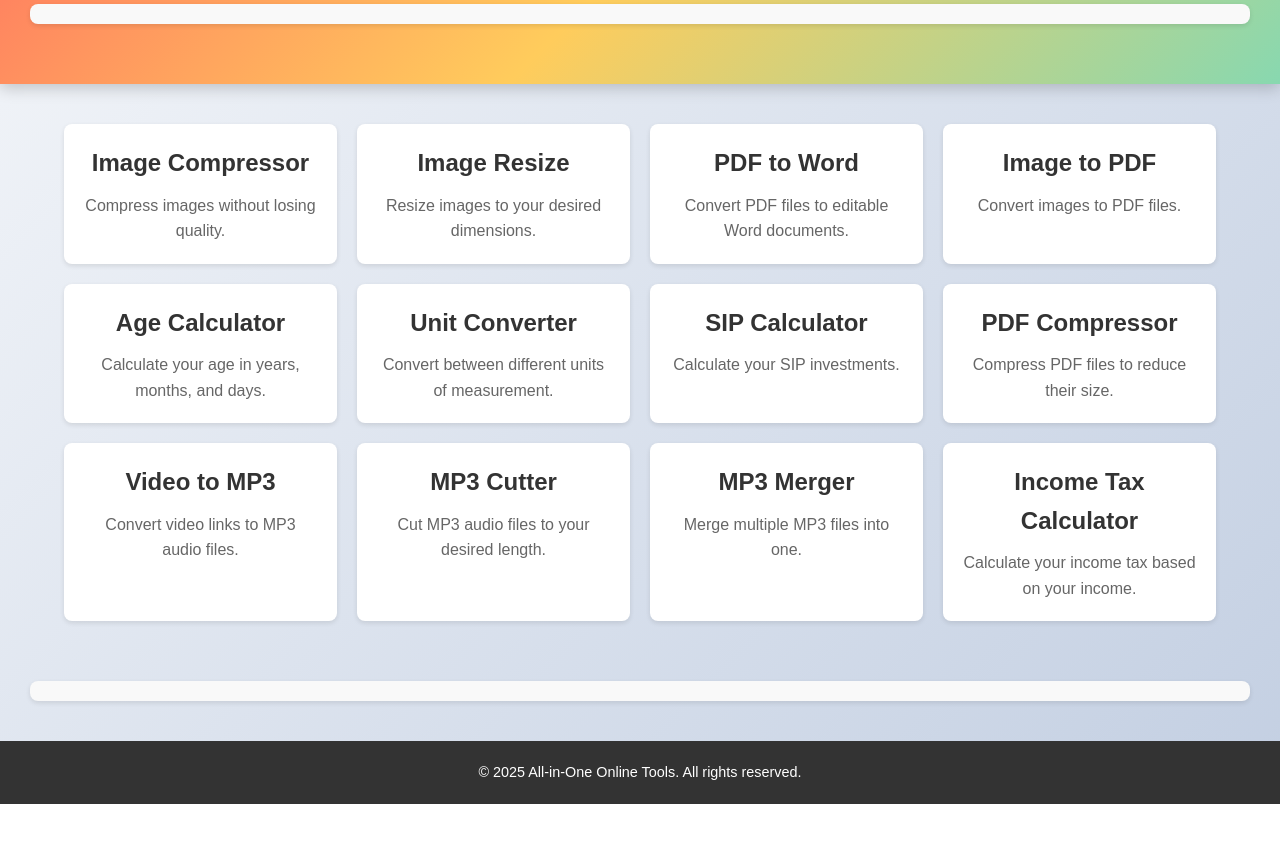
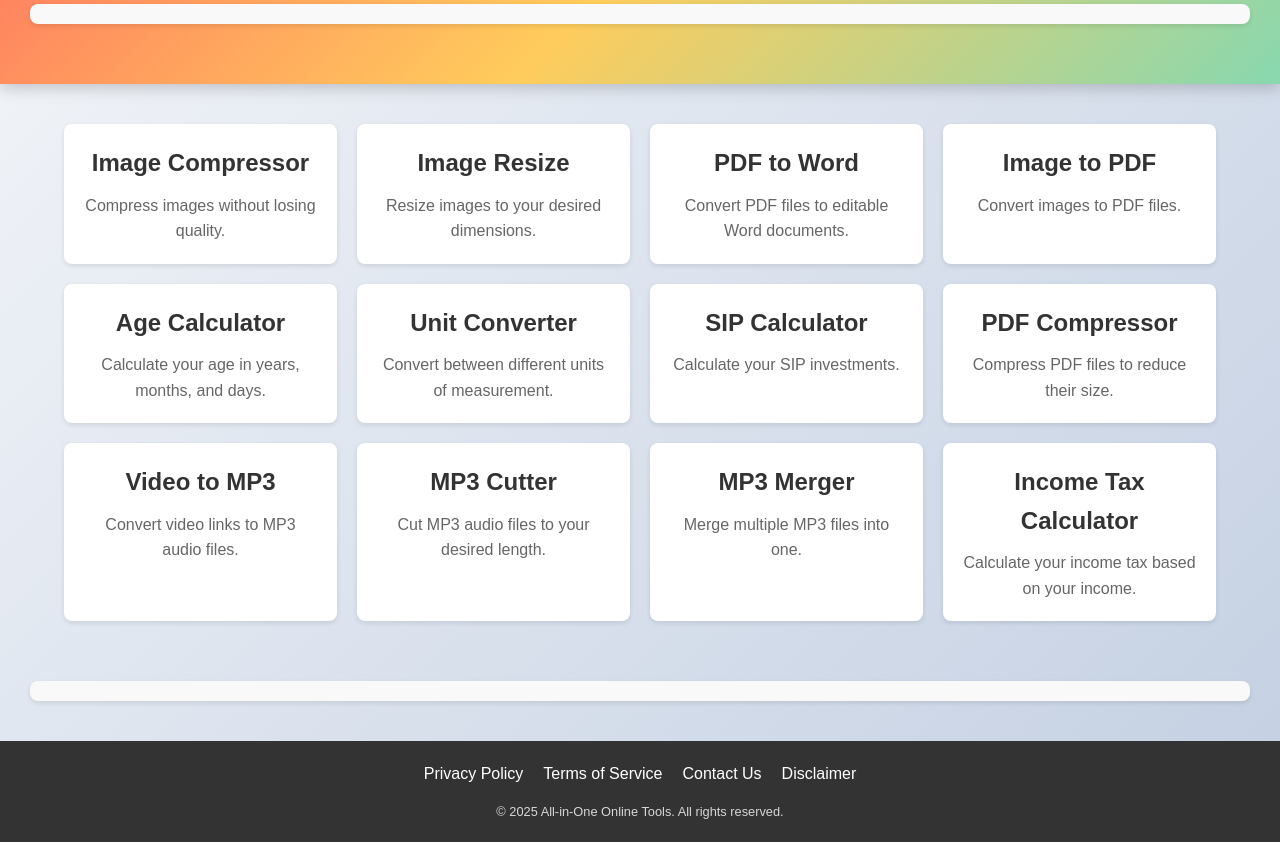
Before and after one commit to subhajitsaradar/Tools, a plain HTML site: page index.html in a window 1280 px wide. Shown: the part 181-1023 px from the top of the page. Before the commit the page ends 985 px from the top, so only its background shows below. Drawn offline with Linux system fonts and the light colour scheme.

Commit message:
index.html

```diff
--- a/index.html
+++ b/index.html
@@ -4,9 +4,9 @@
     <meta charset="UTF-8">
     <meta name="viewport" content="width=device-width, initial-scale=1.0">
     <meta name="description" content="Online tools for image compression, PDF conversion, unit conversion, and more. Free and easy to use.">
-    <meta name="keywords" content="image compressor, compressor, income tax calculator, tax calcularor, photo compress, photo resize, photo to pdf, cut mp3, compressed image, converter, calculator, video converter, mp3 converter, pdf to word, image to pdf, age calculator, unit converter, SIP calculator, video to mp3, cut mp3, merge mp3, YouTube video to mp3, YouTube to mp3, mp3 cutter, mp3 merger">
+    <meta name="keywords" content="image compressor, compressor, compressed image, converter, calculator, video converter, mp3 converter, pdf to word, image to pdf, age calculator, unit converter, SIP calculator, video to mp3, cut mp3, merge mp3, YouTube video to mp3, YouTube to mp3, mp3 cutter, mp3 merger">
     <meta name="author" content="Subha">
-    <link rel="canonical" href="https://www.yourwebsite.com/">
+    <link rel="canonical" href="https://allinonetools.github.io//">
     <title>Online Tools - Free Tools for Everyday Tasks</title>
     <style>
         /* General Styles */
@@ -113,6 +113,32 @@
         footer p {
             margin: 0;
             font-size: 0.9rem;
+        }
+
+        /* Footer Links */
+        .footer-links {
+            display: flex;
+            justify-content: center;
+            gap: 20px;
+            margin-bottom: 15px;
+            flex-wrap: wrap;
+        }
+
+        .footer-links a {
+            color: #fff;
+            text-decoration: none;
+            transition: color 0.3s ease;
+        }
+
+        .footer-links a:hover {
+            color: #ffcc5c;
+            text-decoration: underline;
+        }
+
+        .copyright {
+            margin-top: 15px;
+            font-size: 0.8rem;
+            opacity: 0.8;
         }
     </style>
     <!-- Google AdSense Script -->
@@ -247,7 +273,13 @@
 
     <footer>
         <div class="container">
-            <p>&copy; 2025 All-in-One Online Tools. All rights reserved.</p>
+            <div class="footer-links">
+                <a href="/Tools/privacy-policy.html">Privacy Policy</a>
+                <a href="/Tools/terms-of-service.html">Terms of Service</a>
+                <a href="/Tools/contact-us.html">Contact Us</a>
+                <a href="/Tools/disclaimer.html">Disclaimer</a>
+            </div>
+            <p class="copyright">&copy; 2025 All-in-One Online Tools. All rights reserved.</p>
         </div>
     </footer>
 
```
